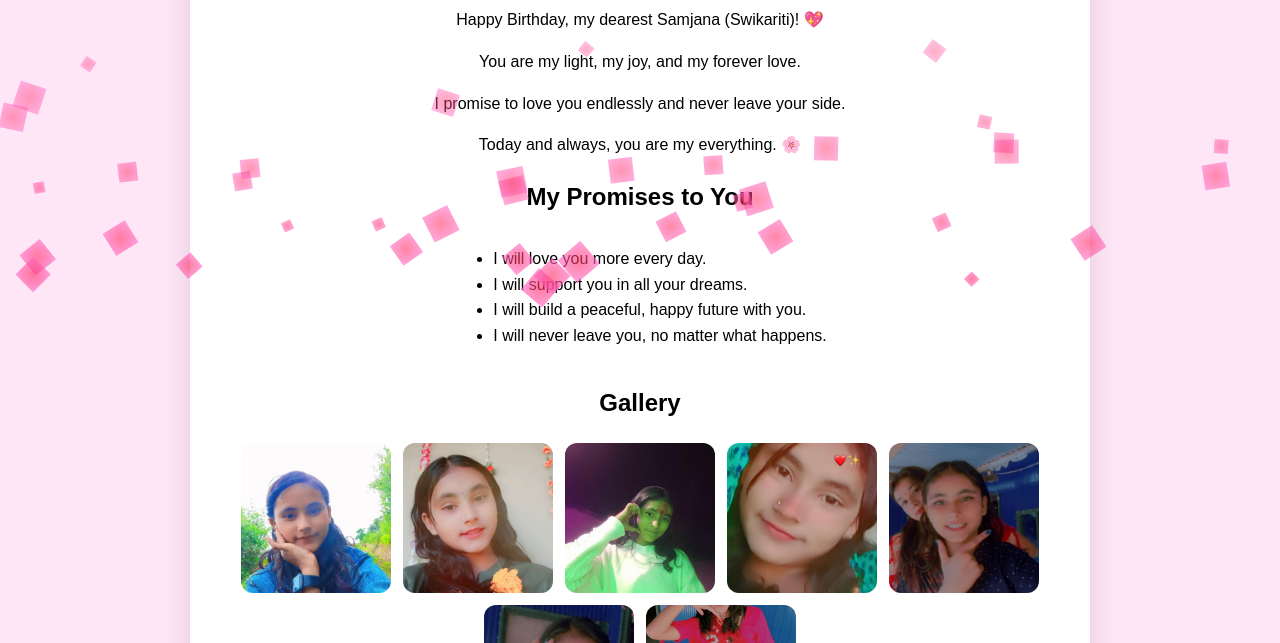
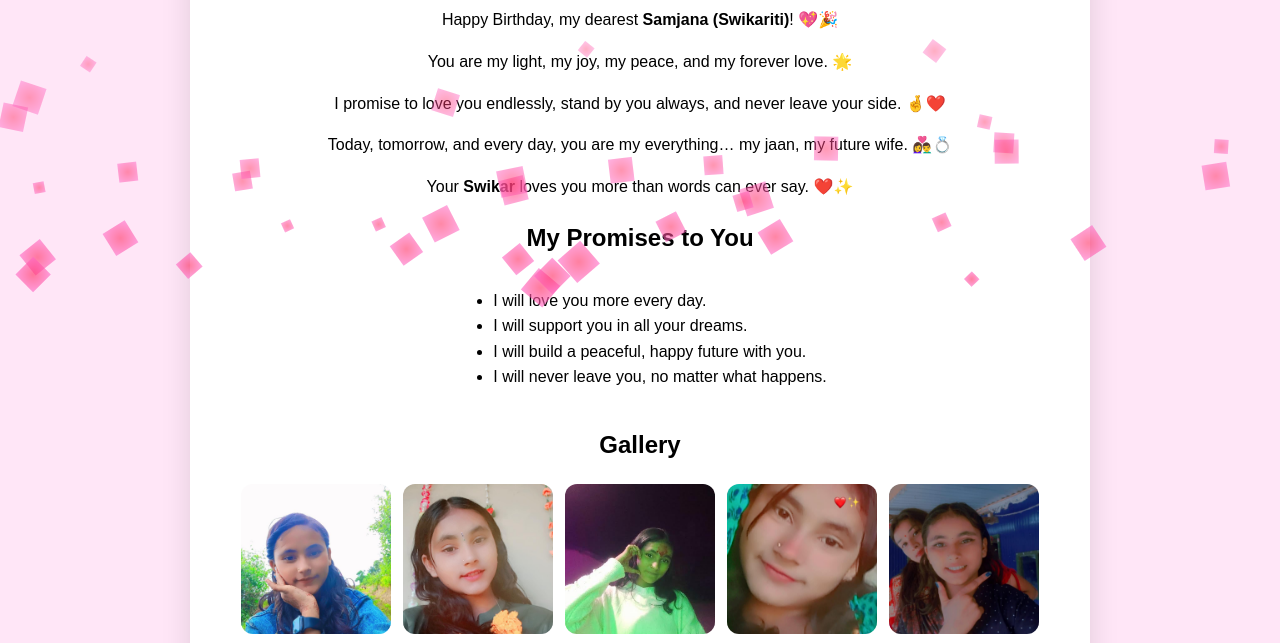
Before and after one commit to Sobit-Bhattarai/samjana, a plain HTML site: page index.html in a window 1280 px wide. Both pictures are taken after a click on the button "🎉 Start Surprise 🎉". Shown: the part 137-780 px from the top of the page. Drawn offline with Linux system fonts and the light colour scheme.

Commit message:
Update index.html

```diff
--- a/index.html
+++ b/index.html
@@ -81,12 +81,14 @@ footer { margin-top:25px; font-weight:bold; color:#444; text-align:center; }
 <div class="card" id="birthdayCard">
   <h1>💖 Happy Birthday Samjana (Swikariti) 💖</h1>
 
-  <div class="section">
-    <p>Happy Birthday, my dearest Samjana (Swikariti)! 💖</p>
-    <p>You are my light, my joy, and my forever love.</p>
-    <p>I promise to love you endlessly and never leave your side.</p>
-    <p>Today and always, you are my everything. 🌸</p>
-  </div>
+<div class="section">
+    <p>Happy Birthday, my dearest <b>Samjana (Swikariti)</b>! 💖🎉</p>
+    <p>You are my light, my joy, my peace, and my forever love. 🌟</p>
+    <p>I promise to love you endlessly, stand by you always, and never leave your side. 🤞❤️</p>
+    <p>Today, tomorrow, and every day, you are my everything… my jaan, my future wife. 👩‍❤️‍👨💍</p>
+    <p>Your <b>Swikar</b> loves you more than words can ever say. ❤️✨</p>
+</div>
+
 
   <div class="section">
     <h2>My Promises to You</h2>
```
